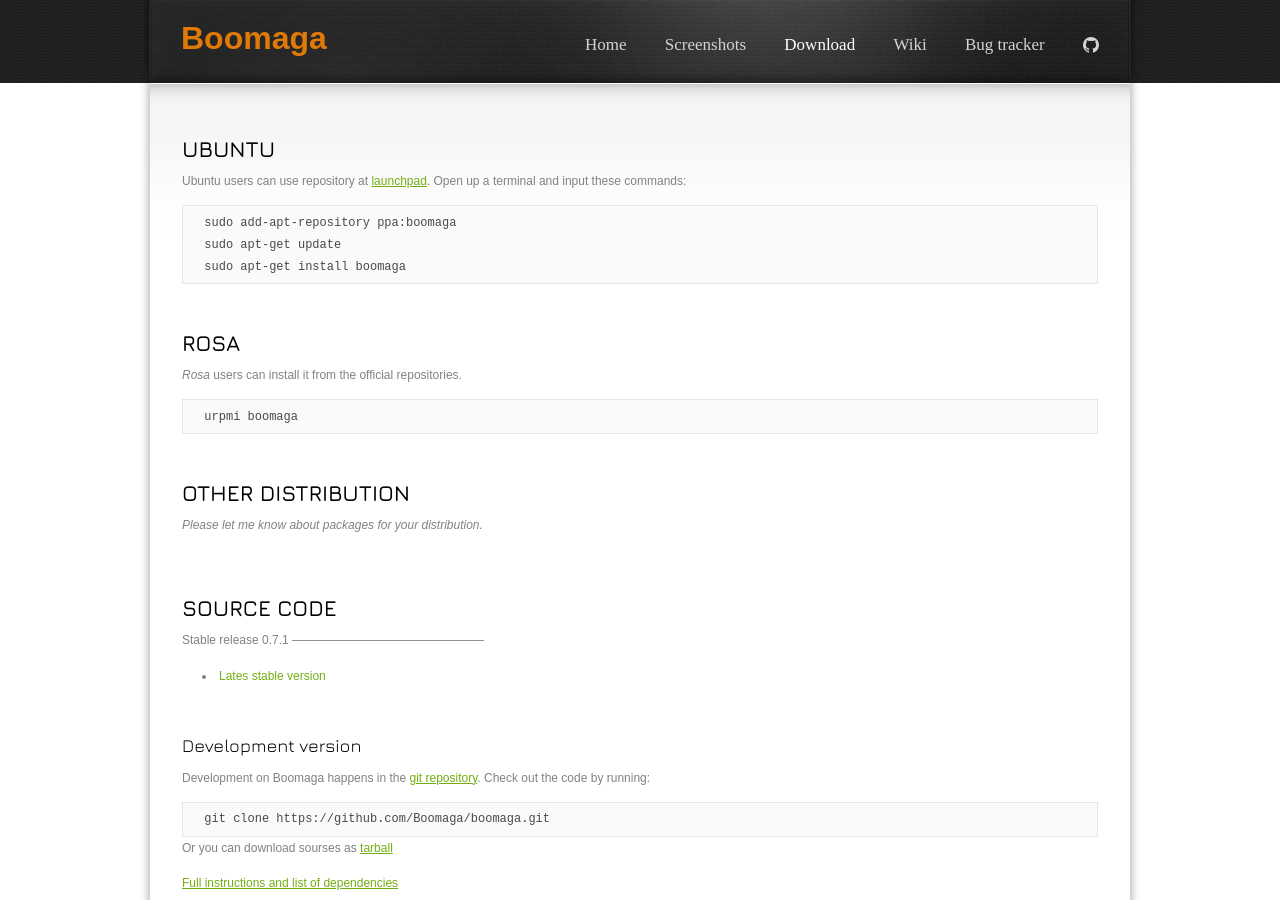
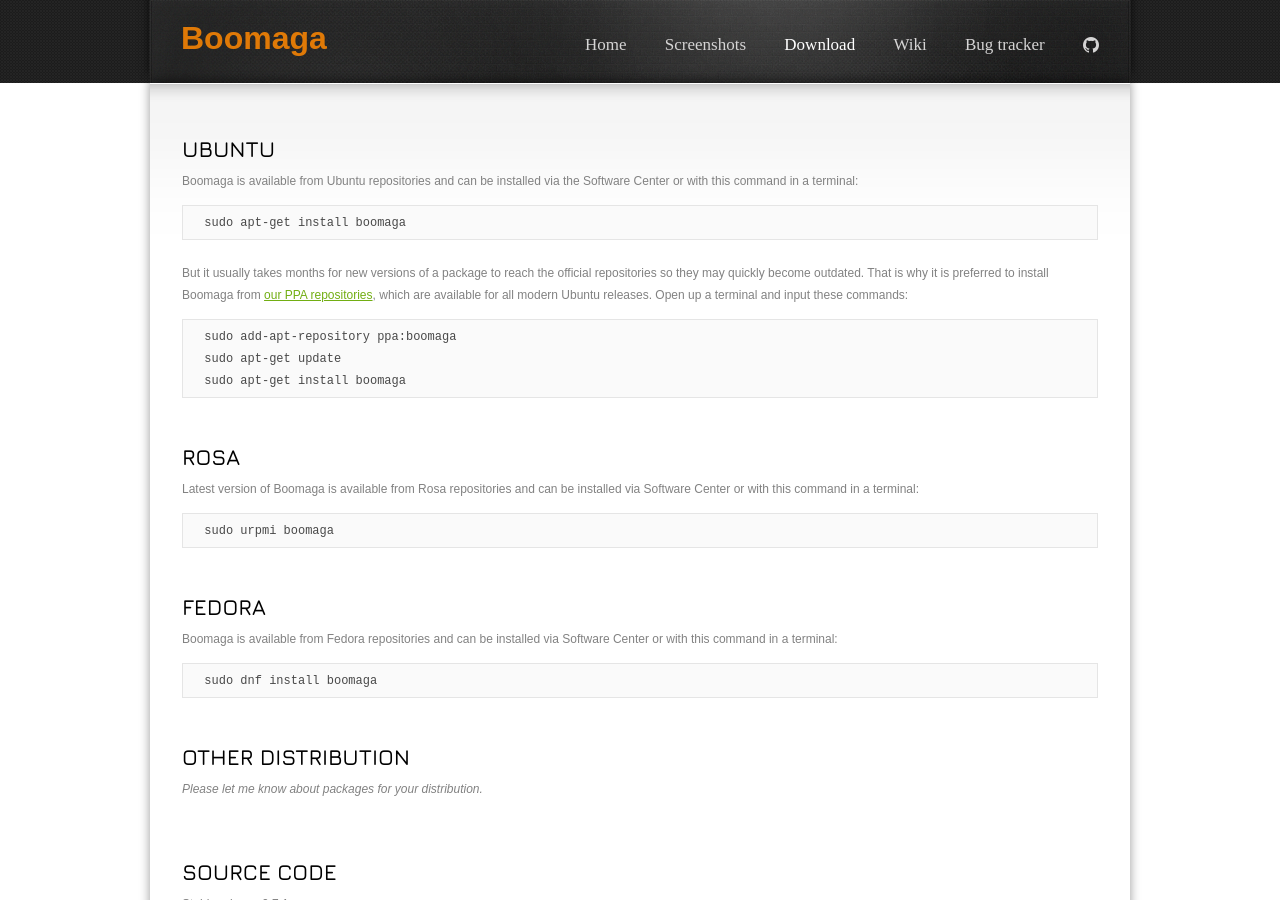
Before and after one commit to Boomaga/Boomaga.github.io, a Jekyll site: the page built from download/index.md, in a window 1280 px wide and 900 px high. Built offline with Jekyll 4.4.1, drawn with Linux system fonts in a browser that asks for light colours; some web fonts are replaced; Markdown is read by kramdown in place of the engine named in the settings.

Commit message:
Official repositories info on Fedora added on Download page.

```diff
--- a/download/index.md
+++ b/download/index.md
@@ -6,7 +6,12 @@
 
 Ubuntu
 ======
-Ubuntu users can use repository at [launchpad](https://launchpad.net/~boomaga/+archive/ppa). Open up a terminal and input these commands:
+Boomaga is available from Ubuntu repositories and can be installed via the Software Center or with this command in a terminal:
+
+    sudo apt-get install boomaga
+
+<br>
+But it usually takes months for new versions of a package to reach the official repositories so they may quickly become outdated. That is why it is preferred to install Boomaga from [our PPA repositories](https://launchpad.net/~boomaga/+archive/ppa), which are available for all modern Ubuntu releases. Open up a terminal and input these commands:
 
     sudo add-apt-repository ppa:boomaga
     sudo apt-get update
@@ -16,9 +21,16 @@
 
 Rosa
 ====
-_Rosa_ users can install it from the official repositories.
+Latest version of Boomaga is available from Rosa repositories and can be installed via Software Center or with this command in a terminal:
 
-    urpmi boomaga
+    sudo urpmi boomaga
+
+
+Fedora
+======
+Boomaga is available from Fedora repositories and can be installed via Software Center or with this command in a terminal:
+
+    sudo dnf install boomaga
 
 
 Other distribution
```
